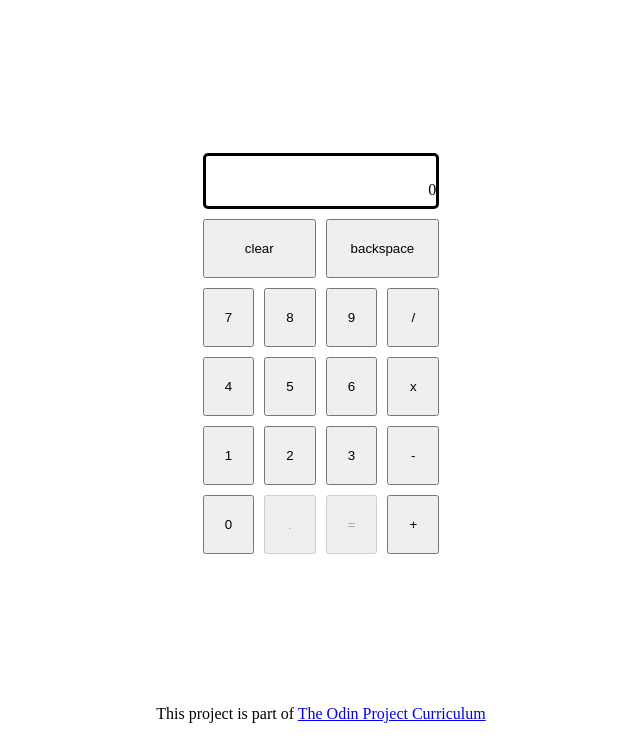
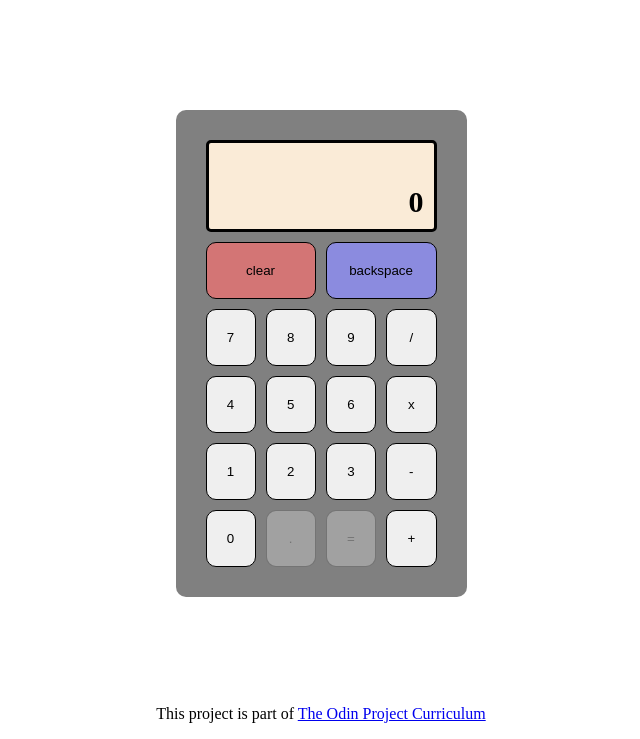
Before and after one commit to junevara/Calculator-New-Approach, a plain HTML site: page index.html in a window 1280 px wide. Shown: the part 69-808 px from the top of the page, without its empty margins (319-959 px from the left). Drawn offline with Linux system fonts and the light colour scheme.

Commit message:
Add display wrap functionality

```diff
--- a/styles.css
+++ b/styles.css
@@ -10,36 +10,67 @@ body {
 }
 
 .grid-container {
+
     display: grid;
     grid-template-columns: auto auto auto auto;
     gap: 10px;
+    min-height: min-content;
+    padding: 30px;
+    background-color: gray;
+    border-radius: 10px;
 }
 
 #clear {
     grid-column-start: 1;
     grid-column-end: 3;
+    background-color: rgb(211, 117, 117);
 }
 
 #backspace {
     grid-column-start: 3;
     grid-column-end: 5;
+    background-color: rgb(139, 139, 223);
 }
 
 #display {
     grid-column-start: 1;
     grid-column-end: 5;
-    height: 50px;
+    min-height: 64px;
+    width: 205px;
+    height: min-content;
     border: 3px solid black;
     border-radius: 5px;
     text-align: right;
+    padding: 10px;
+    background-color: antiquewhite;
+    font-size: 25px;
+}
+
+#display-bottom {
+    font-size: 30px;
+    font-weight: bold;
+
+}
+
+#display-top {
+    font-size: 20px;
 }
 
 button.grid-item {
     padding: 20px;
+    border-radius: 10px;
+    border: 1px solid;
+
+
 }
+
 
 #display-top,
 #display-bottom {
-    height: 50%;
+    min-height: 32px;
+    word-wrap: break-word;
+    word-break: break-all;
+
+    height: min-content;
 
 }
```
